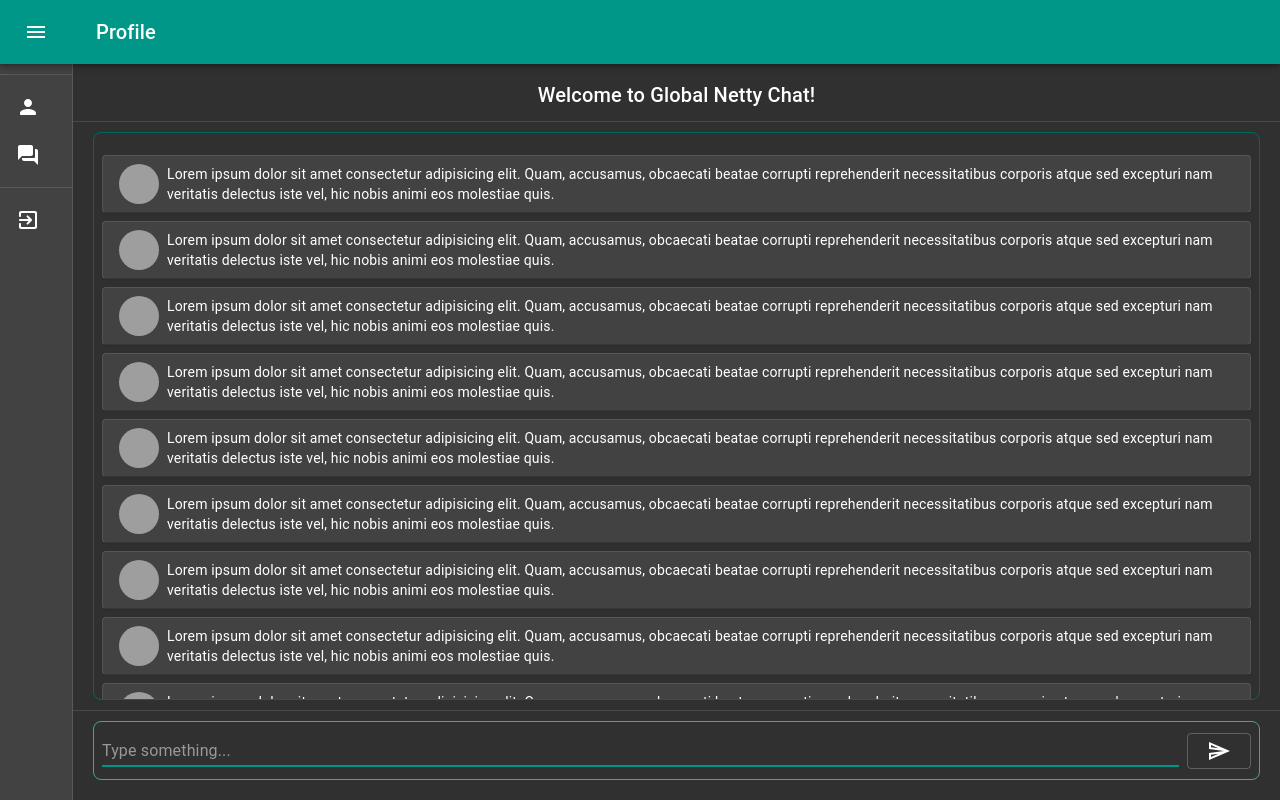
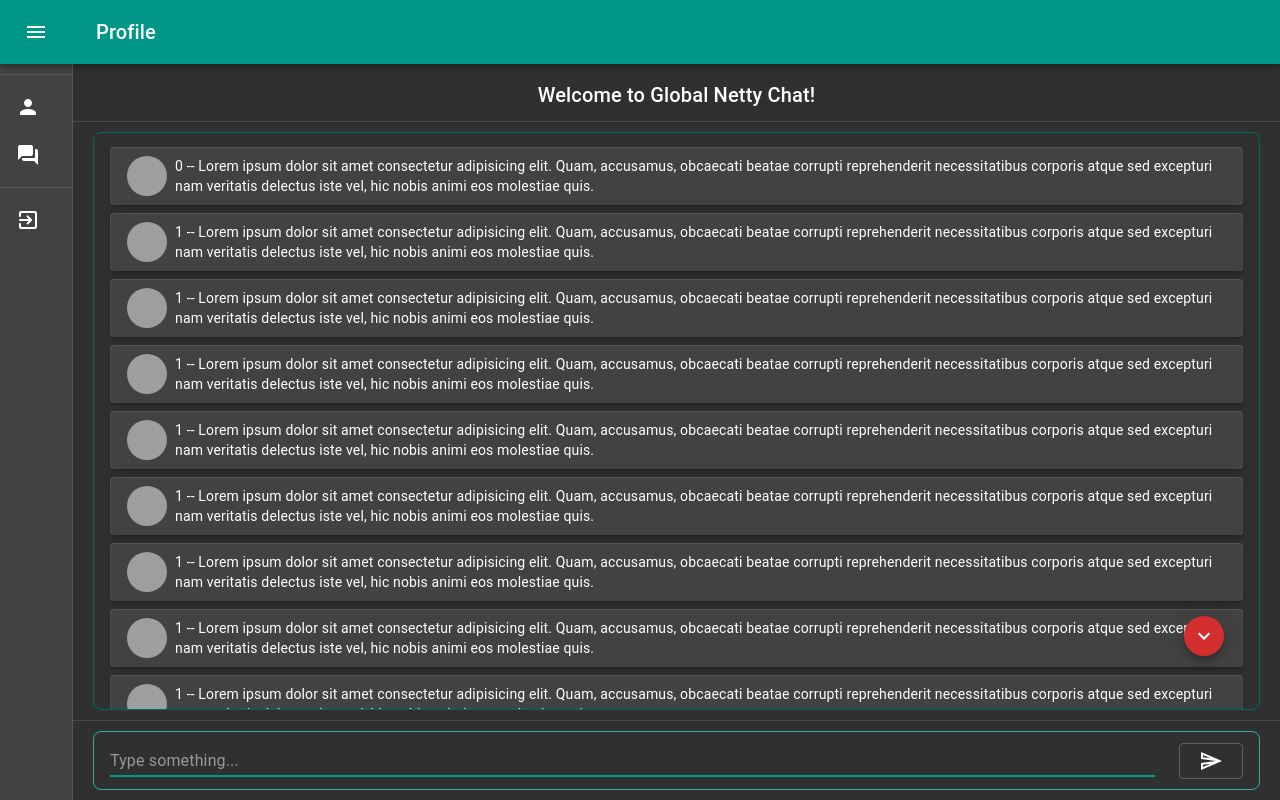
Before and after one commit to lArtiquel/netty, a React (Create React App) app: page / in a window 1280 px wide. Built offline with nearby package versions, Linux system fonts and the light colour scheme; grey boxes are pictures that could not be loaded.

Commit message:
ScrollBottom added. Small styles changes.

```diff
--- /dev/null
+++ b/src/components/ScrollBottom.js
@@ -0,0 +1,40 @@
+import React from 'react';
+import { makeStyles } from '@material-ui/core/styles';
+import Fab from '@material-ui/core/Fab';
+import ExpandMoreOutlinedIcon from '@material-ui/icons/ExpandMoreOutlined';
+
+const useStyles = makeStyles((theme) => ({
+  root: {
+    position: 'fixed',
+    bottom: theme.spacing(18),
+    right: theme.spacing(7),
+  },
+}));
+
+export default function ScrollBottom({ anchorID }) {
+  const styles = useStyles();
+
+  const handleClick = (event) => {
+    const anchor = (
+      event.target.ownerDocument || document
+    ).querySelector('#' + anchorID);
+
+    if (anchor) {
+      anchor.scrollIntoView({ behavior: 'smooth', block: 'center' });
+    }
+  };
+
+  return (
+    <div
+      onClick={handleClick}
+      role='presentation'
+      className={styles.root}>
+      <Fab
+        color='secondary'
+        size='small'
+        aria-label='scroll back to bottom'>
+        <ExpandMoreOutlinedIcon />
+      </Fab>
+    </div>
+  );
+}
--- a/src/components/ScrollTop.js
+++ /dev/null
@@ -1,49 +0,0 @@
-import React from 'react';
-import { makeStyles } from '@material-ui/core/styles';
-import useScrollTrigger from '@material-ui/core/useScrollTrigger';
-import Fab from '@material-ui/core/Fab';
-import KeyboardArrowUpIcon from '@material-ui/icons/KeyboardArrowUp';
-import Zoom from '@material-ui/core/Zoom';
-
-const useStyles = makeStyles((theme) => ({
-  root: {
-    position: 'fixed',
-    bottom: theme.spacing(2),
-    right: theme.spacing(2),
-  },
-}));
-
-export default function ScrollTop({ children }) {
-  const styles = useStyles();
-
-  const trigger = useScrollTrigger({
-    disableHysteresis: true,
-    threshold: 30,
-  });
-
-  const handleClick = (event) => {
-    const anchor = (
-      event.target.ownerDocument || document
-    ).querySelector('#back-to-top-anchor');
-
-    if (anchor) {
-      anchor.scrollIntoView({ behavior: 'smooth', block: 'center' });
-    }
-  };
-
-  return (
-    <Zoom in={trigger}>
-      <div
-        onClick={handleClick}
-        role='presentation'
-        className={styles.root}>
-        <Fab
-          color='secondary'
-          size='small'
-          aria-label='scroll back to top'>
-          <KeyboardArrowUpIcon />
-        </Fab>
-      </div>
-    </Zoom>
-  );
-}
--- a/src/pages/Chat/Chat.js
+++ b/src/pages/Chat/Chat.js
@@ -20,7 +20,7 @@ const useStyles = makeStyles((theme) => ({
       overflow: 'auto',
     },
     '& .messageInput': {
-      margin: '10px 20px 20px 20px',
+      margin: '10px 20px 10px 20px',
       flex: '0 1 auto',
     },
   },
--- a/src/pages/Chat/ChatContainer.js
+++ b/src/pages/Chat/ChatContainer.js
@@ -1,58 +1,22 @@
 import React from 'react';
 import Box from '@material-ui/core/Box';
-import Paper from '@material-ui/core/Paper';
-import Avatar from '@material-ui/core/Avatar';
-import ScrollTop from '../../components/ScrollTop';
-import { makeStyles } from '@material-ui/core/styles';
-import Typography from '@material-ui/core/Typography';
-
-const useStyles = makeStyles((theme) => ({
-  noBulletPoints: {
-    padding: '0px',
-    '& li': {
-      'list-style-type': 'none',
-    },
-  },
-}));
+import ScrollBottom from '../../components/ScrollBottom';
+import MessageList from './MessageList';
 
 export default function ChatContainer() {
-  const styles = useStyles();
+  const backToBottomAnchorID = 'back-to-bottom-anchor';
 
   return (
     <Box
       height={1}
       width={1}
-      display='flex'
-      alignItems='flex-start'
-      px={1}
+      px={2}
       border={1}
       borderColor='primary.dark'
       borderRadius={8}
       overflow='auto'>
-      <ul className={styles.noBulletPoints}>
-        {[5, 1, 1, 1, 1, 1, 1, 1, 1, 1, 1, 1, 1, 1, 1, 1].map(() => {
-          return (
-            <li key={Math.random() * 1010010}>
-              <Box my={1}>
-                <Paper variant='outlined'>
-                  <Box display='flex' pl={2} py={1} boxShadow={1}>
-                    <Avatar alt='UserNameHere' src='HereUserPic' />
-                    <Box flexGrow={1} px={1}>
-                      Lorem ipsum dolor sit amet consectetur
-                      adipisicing elit. Quam, accusamus, obcaecati
-                      beatae corrupti reprehenderit necessitatibus
-                      corporis atque sed excepturi nam veritatis
-                      delectus iste vel, hic nobis animi eos molestiae
-                      quis.
-                    </Box>
-                  </Box>
-                </Paper>
-              </Box>
-            </li>
-          );
-        })}
-      </ul>
-      <ScrollTop />
+      <MessageList anchorID={backToBottomAnchorID} />
+      <ScrollBottom anchorID={backToBottomAnchorID} />
     </Box>
   );
 }
--- a/src/pages/Chat/MessageInput.js
+++ b/src/pages/Chat/MessageInput.js
@@ -9,12 +9,12 @@ export default function MessageInput() {
     <Box
       display='flex'
       alignItems='center'
-      px={1}
+      px={2}
       py={1}
       border={1}
       borderColor='primary.light'
       borderRadius={8}>
-      <Box flexGrow={1} position='left' mr={1}>
+      <Box flexGrow={1} position='left' mr={3}>
         <TextField
           id='messageInput'
           type='text'
--- /dev/null
+++ b/src/pages/Chat/MessageList.js
@@ -0,0 +1,48 @@
+import React from 'react';
+import Box from '@material-ui/core/Box';
+import Paper from '@material-ui/core/Paper';
+import Avatar from '@material-ui/core/Avatar';
+import { makeStyles } from '@material-ui/core/styles';
+import Typography from '@material-ui/core/Typography';
+
+const useStyles = makeStyles((theme) => ({
+  noBulletPoints: {
+    padding: '0px',
+    '& li': {
+      'list-style-type': 'none',
+    },
+  },
+}));
+
+export default ({ anchorID }) => {
+  const styles = useStyles();
+  return (
+    <ul className={styles.noBulletPoints}>
+      {[0, 1, 1, 1, 1, 1, 1, 1, 1, 1, 1, 1, 1, 1, 1, 10].map(
+        (x, index, array) => {
+          return (
+            <li
+              key={Math.random() * 1010010}
+              id={index === array.length - 1 ? anchorID : undefined}>
+              <Box my={1}>
+                <Paper variant='outlined'>
+                  <Box display='flex' pl={2} py={1} boxShadow={4}>
+                    <Avatar alt='UserNameHere' src='HereUserPic' />
+                    <Box flexGrow={1} px={1}>
+                      {x} -- Lorem ipsum dolor sit amet consectetur
+                      adipisicing elit. Quam, accusamus, obcaecati
+                      beatae corrupti reprehenderit necessitatibus
+                      corporis atque sed excepturi nam veritatis
+                      delectus iste vel, hic nobis animi eos molestiae
+                      quis.
+                    </Box>
+                  </Box>
+                </Paper>
+              </Box>
+            </li>
+          );
+        }
+      )}
+    </ul>
+  );
+};
--- a/src/pages/PageTemplate.js
+++ b/src/pages/PageTemplate.js
@@ -112,7 +112,7 @@ export default function PageTemplate({ page, children }) {
         className={clsx(styles.appBar, {
           [styles.appBarShift]: open,
         })}>
-        <Toolbar id='back-to-top-anchor'>
+        <Toolbar>
           <IconButton
             color='inherit'
             aria-label='open drawer'
```
